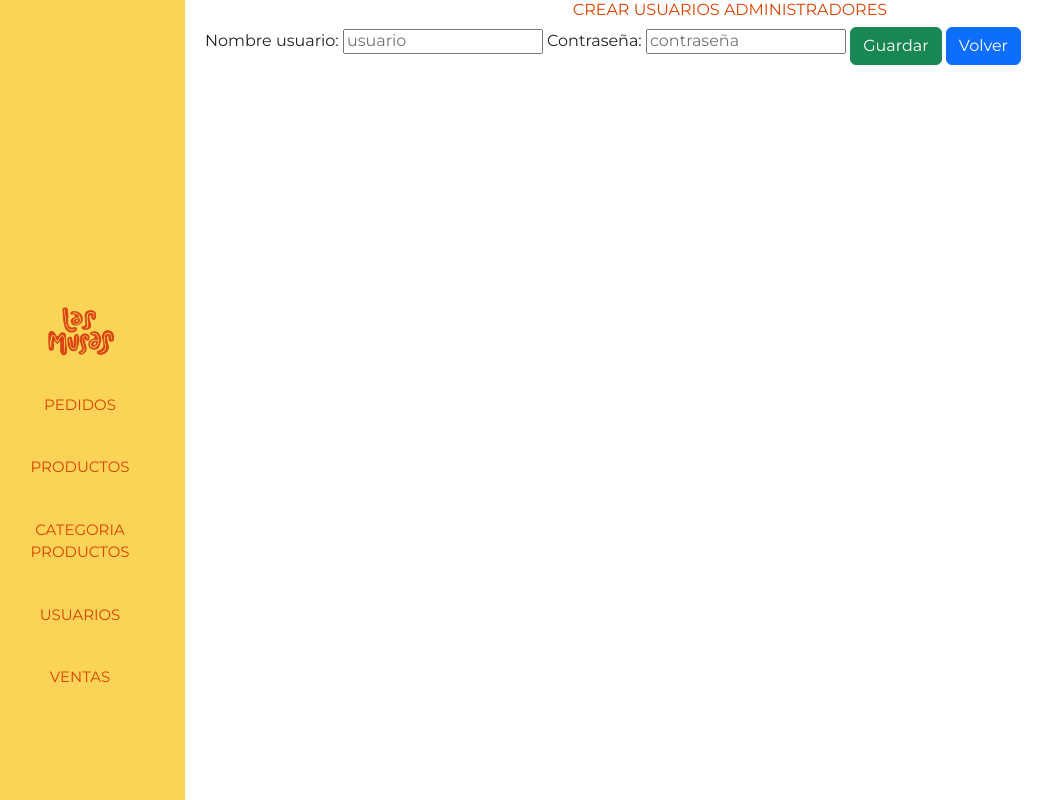
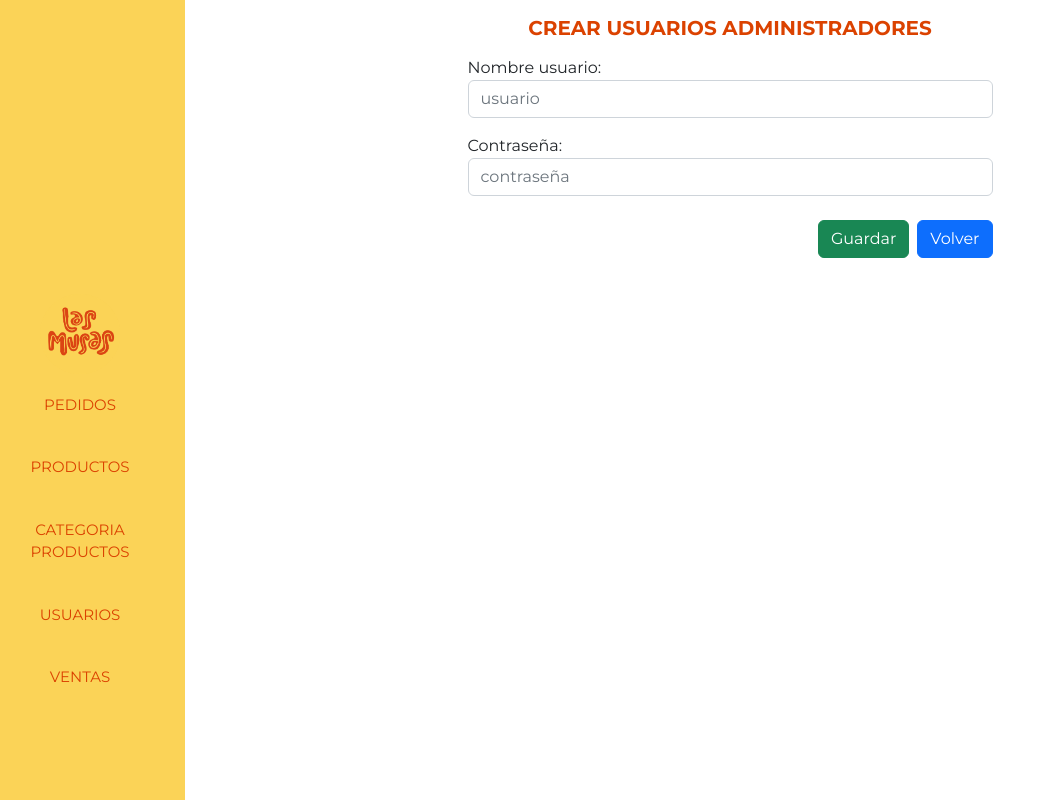
Before and after one commit to alonsobonilla/web-musas, a Flask app: page /admin/usuarios/agregar in a window 1280 px wide. Shown: the whole page, without its empty margins (25-1077 px from the left). Run offline with Flask 3, Linux system fonts and the light colour scheme.

Commit message:
Formularios

```diff
--- a/templates/admin/usuarios/agregar.html
+++ b/templates/admin/usuarios/agregar.html
@@ -1,36 +1,20 @@
 {% extends "admin/main.html" %} {% block titulo %} Agregar categoria {% endblock
 %} {% block contenido %}
-<section class="section">
-  <div class="columns">
-    <div class="column is-one-third">
-      <h3 class="is-size-3">Crear usuarios administradores</h3>
-      <form action="{{url_for('admin.usuarios.guardar')}}" method="post">
-        <label for="nombreUsuario">Nombre usuario:</label>
-        <input
-          required
-          type="text"
-          class="input"
-          placeholder="usuario"
-          name="nombreUsuario"
-          id="nombreUsuario"
-        />
-        <label for="contraseña">Contraseña:</label>
-        <input
-          required
-          type="text"
-          class="input"
-          placeholder="contraseña"
-          name="contraseña"
-          id="contraseña"
-        />
-        <button type="submit" class="btn btn-success mt-2">Guardar</button>
-        <a
-          href="{{url_for('admin.usuarios.home')}}"
-          class="btn btn-primary mt-2"
-          >Volver</a
-        >
-      </form>
+<section class="w-50 m-auto">
+  <h3 class="m-3 fs-5 fw-bold">Crear usuarios administradores</h3>
+  <form action="{{url_for('admin.usuarios.guardar')}}" method="post">
+    <div class="mb-3">
+      <label for="nombreUsuario">Nombre usuario:</label>
+    <input required type="text" class="form-control" placeholder="usuario" name="nombreUsuario" id="nombreUsuario" />
     </div>
-  </div>
+    <div class="mb-3">
+      <label for="contraseña">Contraseña:</label>
+    <input required type="text" class="form-control" placeholder="contraseña" name="contraseña" id="contraseña" />
+    </div>
+    <div class="d-flex gap-2 justify-content-end">
+      <button type="submit" class="btn btn-success mt-2">Guardar</button>
+    <a href="{{url_for('admin.usuarios.home')}}" class="btn btn-primary mt-2">Volver</a>
+    </div>
+  </form>
 </section>
 {% endblock %}
```
